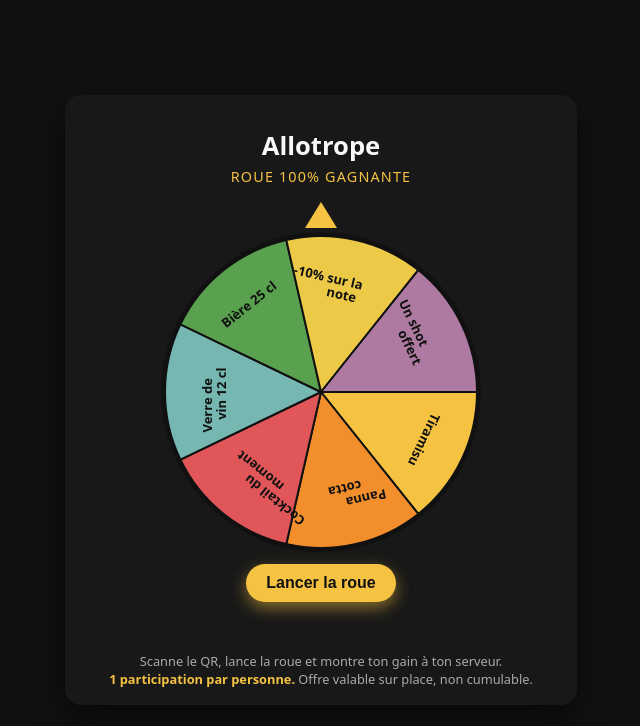
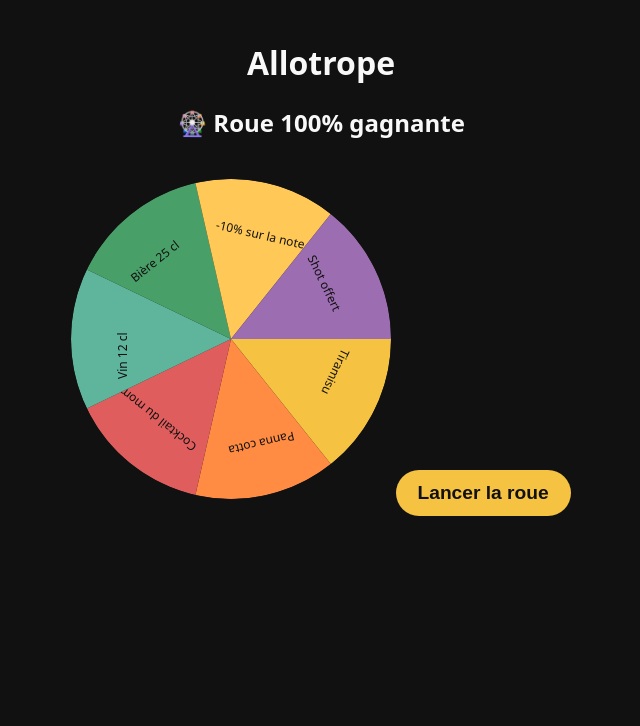
Before and after one commit to mrivoire/Allotrope, a plain HTML site: page avis_allotrope.html in a window 1280 px wide. Shown: the whole page, without its empty margins (319-959 px from the left). Drawn offline with Linux system fonts and the light colour scheme.

Commit message:
include avis redirection

```diff
--- a/avis_allotrope.html
+++ b/avis_allotrope.html
@@ -2,264 +2,161 @@
 <html lang="fr">
 <head>
   <meta charset="UTF-8" />
-  <title>Roue Allotrope - Jeu 100% gagnant</title>
+  <title>Allotrope - Roue 100% gagnante</title>
   <meta name="viewport" content="width=device-width, initial-scale=1.0" />
-
   <style>
     body {
-      font-family: system-ui, -apple-system, BlinkMacSystemFont, "Segoe UI", sans-serif;
+      font-family: system-ui, sans-serif;
       background: #111;
       color: #f8f8f8;
+      text-align: center;
       margin: 0;
-      padding: 0;
-      display: flex;
-      align-items: center;
-      justify-content: center;
-      min-height: 100vh;
+      padding: 20px;
     }
 
-    .container {
-      max-width: 480px;
-      width: 100%;
-      padding: 16px;
-      text-align: center;
-      background: #181818;
-      border-radius: 16px;
-      box-shadow: 0 12px 30px rgba(0, 0, 0, 0.6);
-    }
-
-    h1 {
-      font-size: 1.6rem;
-      margin-bottom: 0.25rem;
-    }
-
-    h2 {
-      font-size: 0.9rem;
-      font-weight: 400;
-      margin-top: 0;
-      margin-bottom: 1rem;
-      color: #f5c242;
-      letter-spacing: 0.08em;
-      text-transform: uppercase;
-    }
-
-    #wheelCanvas {
-      display: block;
-      margin: 0 auto;
-      background: #111;
+    canvas {
+      background: #222;
       border-radius: 50%;
-    }
-
-    .pointer {
-      width: 0;
-      height: 0;
-      border-left: 16px solid transparent;
-      border-right: 16px solid transparent;
-      border-bottom: 26px solid #f5c242;
-      margin: 12px auto 4px;
+      margin-top: 20px;
     }
 
     button {
-      margin-top: 12px;
-      padding: 10px 20px;
-      font-size: 1rem;
+      margin-top: 20px;
+      padding: 12px 22px;
+      font-size: 1.2rem;
+      font-weight: 700;
       border-radius: 999px;
       border: none;
       cursor: pointer;
       background: #f5c242;
       color: #111;
-      font-weight: 600;
-      box-shadow: 0 6px 16px rgba(245, 194, 66, 0.5);
-      transition: transform 0.1s ease, box-shadow 0.1s ease, opacity 0.2s;
-    }
-
-    button:disabled {
-      opacity: 0.5;
-      cursor: default;
-      box-shadow: none;
-      transform: none;
-    }
-
-    button:not(:disabled):active {
-      transform: translateY(1px);
-      box-shadow: 0 3px 8px rgba(245, 194, 66, 0.35);
-    }
-
-    #result {
-      margin-top: 16px;
-      font-size: 1.1rem;
-      min-height: 1.4em;
-    }
-
-    .details {
-      margin-top: 10px;
-      font-size: 0.8rem;
-      color: #aaa;
-      line-height: 1.4;
     }
 
     .highlight {
       color: #f5c242;
-      font-weight: 600;
+      font-weight: bold;
     }
   </style>
 </head>
-
 <body>
 
-  <div class="container">
 <h1>Allotrope</h1>
-    <h2>Roue 100% gagnante</h2>
+<h2>🎡 Roue 100% gagnante</h2>
 
-    <div class="pointer"></div>
 <canvas id="wheelCanvas" width="320" height="320"></canvas>
 
 <button id="spinBtn">Lancer la roue</button>
 
-    <div id="result"></div>
-
-    <div class="details">
-      Scanne le QR, lance la roue et montre ton gain à ton serveur.<br />
-      <span class="highlight">1 participation par personne.</span> Offre valable sur place, non cumulable.
-    </div>
-  </div>
+<div id="result" style="margin-top:20px; font-size:1.2rem"></div>
 
 <script>
-  document.addEventListener("DOMContentLoaded", function () {
+/* 🔒 1 — Anti-rejeu */
+if (localStorage.getItem("hasPlayed") === "true") {
+  document.getElementById("spinBtn").disabled = true;
+  document.getElementById("spinBtn").innerText = "Vous avez déjà joué 🎁";
+}
 
+/* 🔒 2 — Avis obligatoire */
+document.getElementById("spinBtn").addEventListener("click", () => {
+  if (!localStorage.getItem("hasLeftReview")) {
+    window.location.href = "avis_allotrope.html";
+    return;
+  }
+  spinWheel();
+});
+
+/* 🎡 3 — Configuration de la roue */
 const canvas = document.getElementById("wheelCanvas");
 const ctx = canvas.getContext("2d");
-    const spinBtn = document.getElementById("spinBtn");
-    const resultDiv = document.getElementById("result");
+const size = canvas.width;
+const radius = size / 2;
 
 const prizes = [
   { label: "Tiramisu", weight: 10 },
   { label: "Panna cotta", weight: 25 },
   { label: "Cocktail du moment", weight: 4 },
-      { label: "Verre de vin 12 cl", weight: 10 },
+  { label: "Vin 12 cl", weight: 10 },
   { label: "Bière 25 cl", weight: 10 },
   { label: "-10% sur la note", weight: 1 },
-      { label: "Un shot offert", weight: 40 }
+  { label: "Shot offert", weight: 40 }
 ];
 
-    const colors = ["#f5c242","#f28e2b","#e15759","#76b7b2","#59a14f","#edc948","#af7aa1"];
+const colors = ["#f5c242","#ff8c42","#e05d5d","#5fb49c","#499f68","#ffc857","#9c6db0"];
 
-    const size = canvas.width;
-    const radius = size / 2;
 const sliceAngle = (2 * Math.PI) / prizes.length;
+let currentAngle = 0;
 
-    let currentAngle = 0;
-    let isSpinning = false;
+function drawWheel(angle=0) {
+  ctx.clearRect(0,0,size,size);
+  ctx.save();
+  ctx.translate(radius,radius);
+  ctx.rotate(angle);
 
-    function drawWheel(angleOffset = 0) {
-      ctx.clearRect(0, 0, size, size);
-      ctx.save();
-      ctx.translate(radius, radius);
-      ctx.rotate(angleOffset);
-
-      for (let i = 0; i < prizes.length; i++) {
-        const startAngle = i * sliceAngle;
-        const endAngle = startAngle + sliceAngle;
-
+  for (let i=0; i<prizes.length; i++){
+    const start = i*sliceAngle;
     ctx.beginPath();
-        ctx.moveTo(0, 0);
-        ctx.arc(0, 0, radius - 4, startAngle, endAngle);
-        ctx.closePath();
+    ctx.moveTo(0,0);
+    ctx.arc(0,0,radius,start,start+sliceAngle);
     ctx.fillStyle = colors[i];
     ctx.fill();
-        ctx.strokeStyle = "#111";
-        ctx.lineWidth = 2;
-        ctx.stroke();
 
     ctx.save();
-        ctx.fillStyle = "#111";
-        ctx.font = "bold 13px system-ui, sans-serif";
-        const textAngle = startAngle + sliceAngle / 2;
-        ctx.rotate(textAngle);
-        ctx.translate(radius * 0.68, 0);
-        ctx.rotate(Math.PI / 2);
-        wrapText(ctx, prizes[i].label, 0, 0, 80, 14);
+    ctx.rotate(start + sliceAngle/2);
+    ctx.translate(radius*0.65,0);
+    ctx.rotate(Math.PI/2);
+    ctx.fillStyle="#111";
+    ctx.font="12px system-ui";
+    ctx.fillText(prizes[i].label,-40,0);
     ctx.restore();
   }
-
   ctx.restore();
 }
+drawWheel();
 
-    function wrapText(ctx, text, x, y, maxWidth, lineHeight) {
-      const words = text.split(" ");
-      let line = "";
-      let lineCount = 0;
-
-      for (let n = 0; n < words.length; n++) {
-        const testLine = line + words[n] + " ";
-        const metrics = ctx.measureText(testLine);
-        if (metrics.width > maxWidth && n > 0) {
-          ctx.fillText(line, x - metrics.width / 2, y + lineCount * lineHeight);
-          line = words[n] + " ";
-          lineCount++;
-        } else {
-          line = testLine;
+/* 🎯 Tirage pondéré */
+function pickPrizeIndex(){
+  const total = prizes.reduce((a,b)=>a+b.weight,0);
+  let r = Math.random()*total;
+  for(let i=0;i<prizes.length;i++){
+    if(r < prizes[i].weight) return i;
+    r -= prizes[i].weight;
   }
 }
 
-      const finalMetrics = ctx.measureText(line);
-      ctx.fillText(line, x - finalMetrics.width / 2, y + lineCount * lineHeight);
-    }
+/* 🎡 Animation de la roue */
+function spinWheel(){
+  const index = pickPrizeIndex();
+  const finalAngle = (Math.PI*3/2) - (index*sliceAngle + sliceAngle/2) + 2*Math.PI*5;
 
-    function pickPrizeIndex() {
-      const total = prizes.reduce((sum, p) => sum + p.weight, 0);
-      let r = Math.random() * total;
-      for (let i = 0; i < prizes.length; i++) {
-        if (r < prizes[i].weight) return i;
-        r -= prizes[i].weight;
-      }
-      return prizes.length - 1;
-    }
+  const duration = 4000;
+  const start = performance.now();
 
-    function spinWheel() {
-      if (isSpinning) return;
-
-      isSpinning = true;
-      spinBtn.disabled = true;
-      resultDiv.textContent = "";
-
-      const index = pickPrizeIndex();
-      const extra = 5 * 2 * Math.PI;
-      const finalCenter = index * sliceAngle + sliceAngle / 2;
-      const target = extra + (3 * Math.PI) / 2 - finalCenter;
-
-      const start = currentAngle;
-      const diff = target - start;
-      const duration = 4500;
-      const startTime = performance.now();
-
-      function animate(t) {
-        const elapsed = t - startTime;
-        const q = Math.min(elapsed / duration, 1);
-        const ease = 1 - Math.pow(1 - q, 3);
-
-        currentAngle = start + diff * ease;
+  function animate(t){
+    const elapsed = t - start;
+    const progress = Math.min(elapsed/duration, 1);
+    const eased = 1 - Math.pow(1-progress, 3);
+    currentAngle = eased * finalAngle;
     drawWheel(currentAngle);
 
-        if (q < 1) {
-          requestAnimationFrame(animate);
-        } else {
-          isSpinning = false;
-          spinBtn.disabled = false;
-
-          const prize = prizes[index].label;
-          resultDiv.innerHTML =
-            "Vous avez gagné : <span class='highlight'>" + prize + "</span> 🎉";
+    if(progress < 1) requestAnimationFrame(animate);
+    else finalize(index);
   }
-      }
-
   requestAnimationFrame(animate);
 }
 
-    spinBtn.addEventListener("click", spinWheel);
+/* 🎁 Affichage du gain */
+function finalize(index){
+  const prize = prizes[index].label;
 
-    drawWheel();
-  });
+  localStorage.setItem("hasPlayed","true");
+
+  const resultDiv = document.getElementById("result");
+  const qrLink = "https://api.qrserver.com/v1/create-qr-code/?size=180x180&data=" + encodeURIComponent(prize);
+
+  resultDiv.innerHTML =
+    "Vous avez gagné : <span class='highlight'>" + prize +
+    "</span> 🎉<br><br><img src='" + qrLink + "'>";
+}
 </script>
 
 </body>
```
Lines whose indentation alone changed are shown as unchanged.
